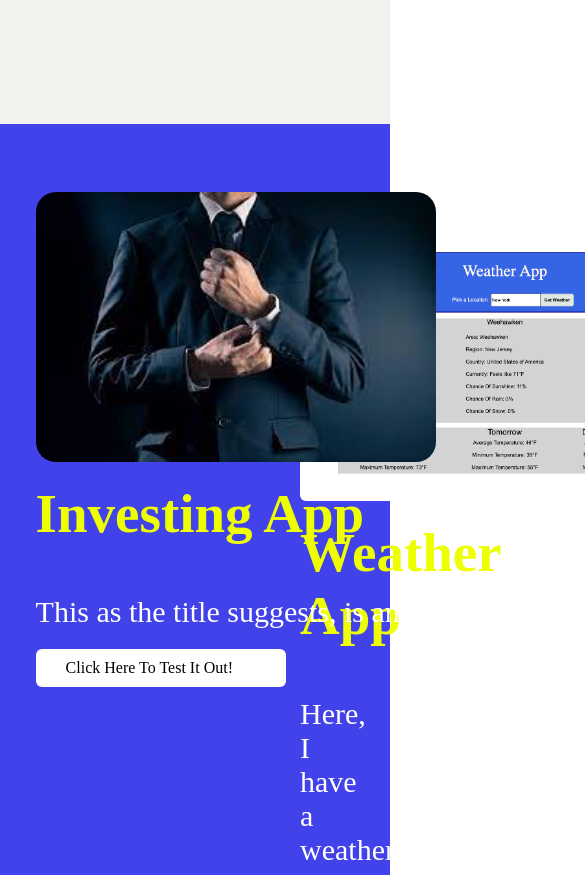
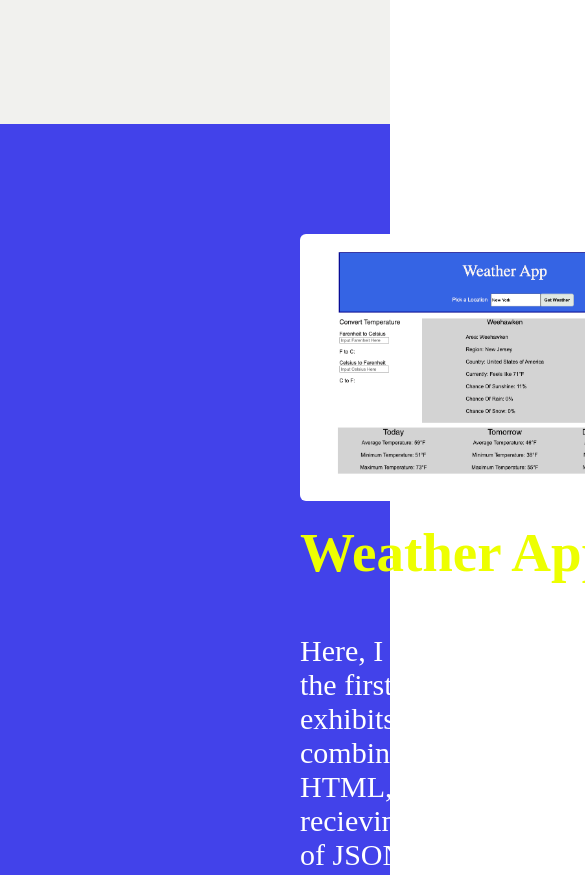
Before and after one commit to Irwinj7/portfolio-irwinj, a plain HTML site: page Projects.html in a window 390 px wide. Shown: the part 720-1595 px from the top of the page, 585 px wide, since content can reach past the window. Drawn offline with Linux system fonts and the light colour scheme.

Commit message:
minor bug fixes

```diff
--- a/style.css
+++ b/style.css
@@ -327,7 +327,8 @@ form button{
 /* projects DISPLAY section */
 .projects-linked{
     display: grid;
-    grid-template-columns: minmax(20px, auto) 1fr 1fr;
+	grid-template-columns:  1fr 1fr;
+	grid-gap: 10px;
     background-color: #4242EA;
     width: 100%;
     height: 100vh;
@@ -371,12 +372,9 @@ form button{
 /* -------------Business app sneak peak------------------------- */
 .project-display2{
     display: inline-block;
-    /* position: absolute; */
-    /* top: 0px;
-    right: 8%; */
 }
 .business-app img{
-    margin-top: 60px;
+    margin-top: 80px;
     width: 400px;
     height: 270px;
     border: 1px;
@@ -492,6 +490,16 @@ form button{
 
 
 /*media query*/
+
+@media screen and (max-width: 1179px){
+    .projects-linked{
+        grid-template-columns: 1fr;
+    }
+    .project-display2{
+        display: none;
+    }
+}
+
 @media screen and (max-width: 1300px){
     .user-box img{
         display: none;
```
